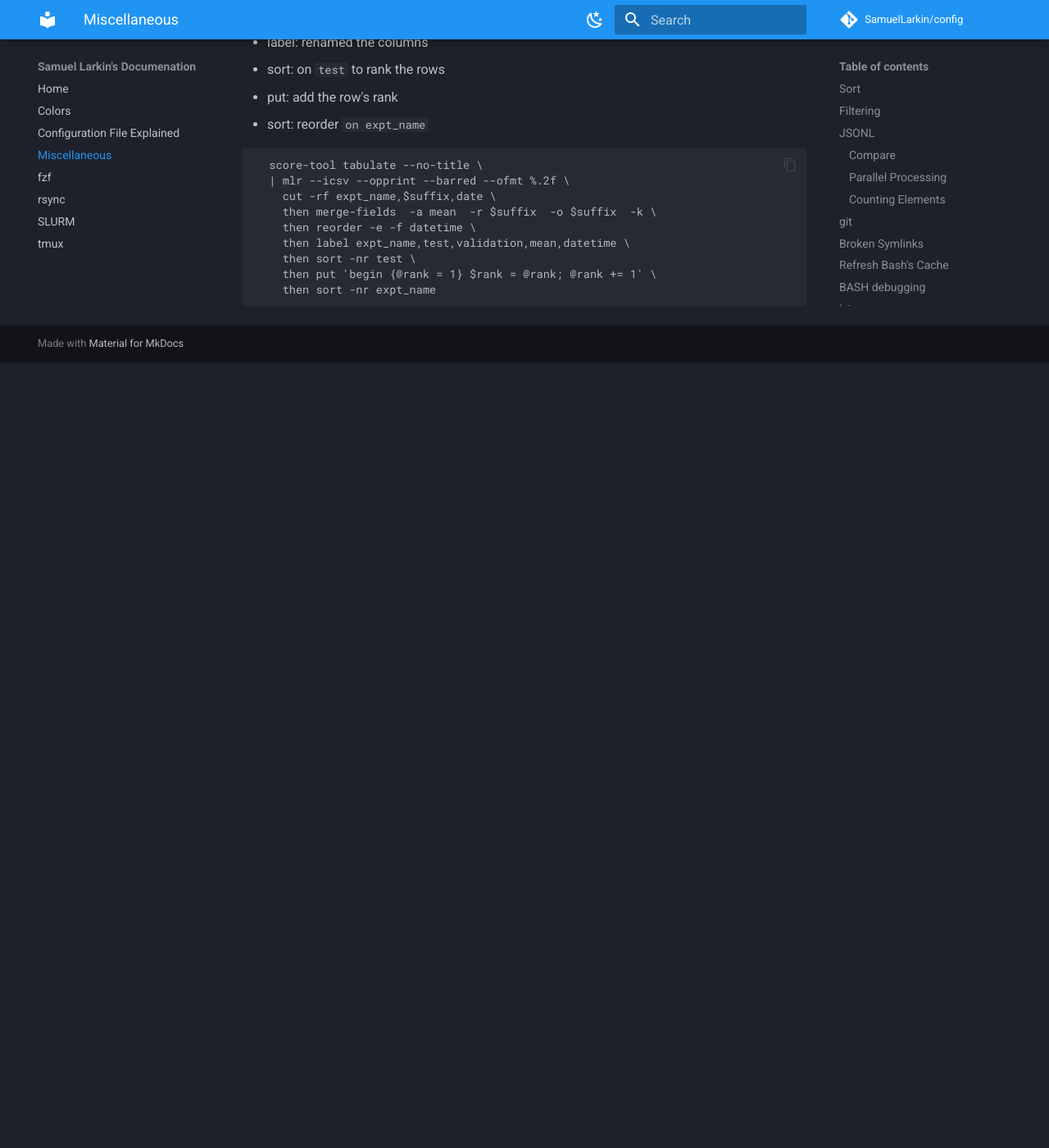
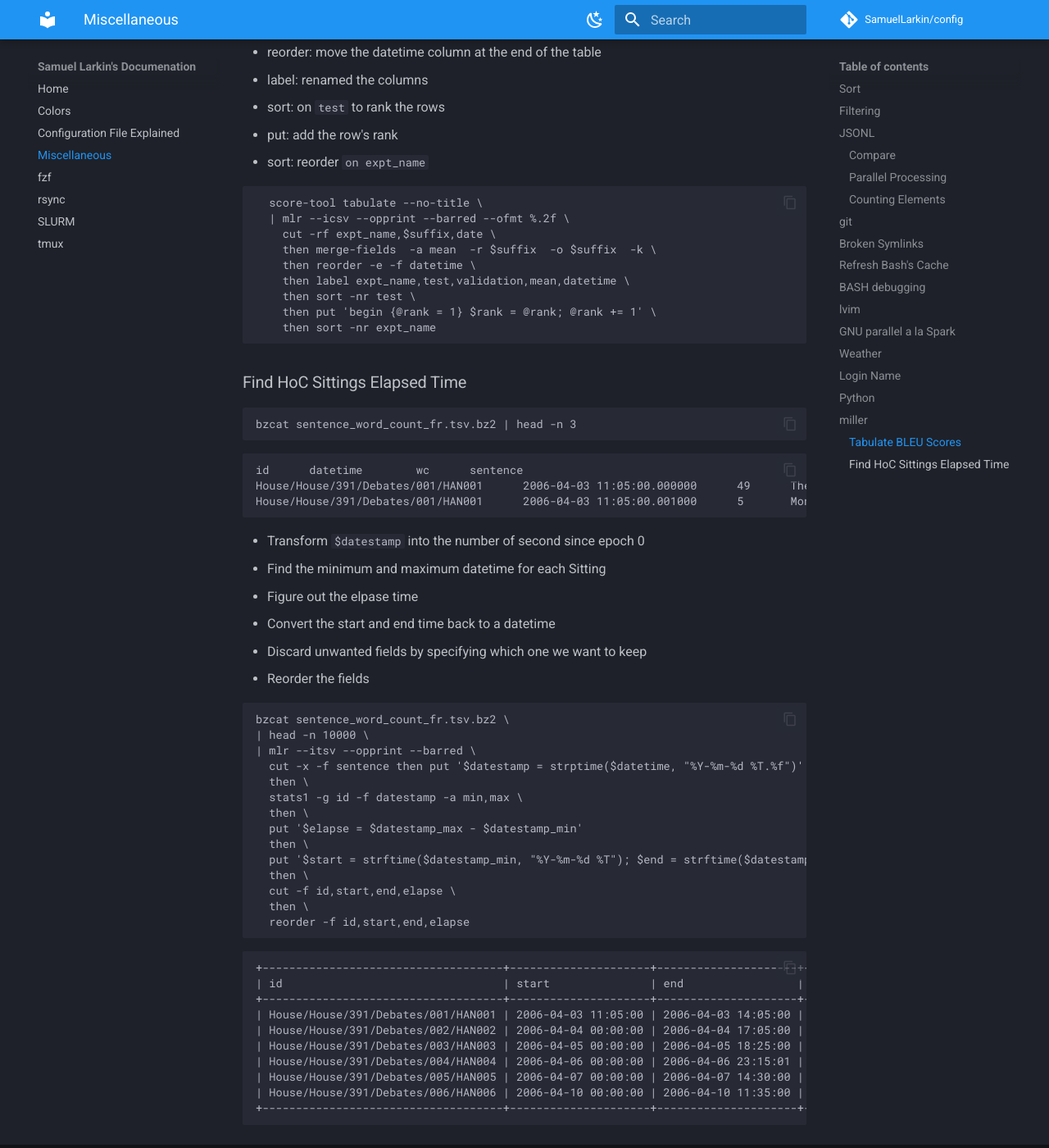
Before and after one commit to SamuelLarkin/config, an MkDocs documentation site: the page built from docs/doc.md, in a window 1280 px wide and 1400 px high, scrolled down 4374 px. Shown: the whole window at 82% size. Built offline with MkDocs 1.6.1 and Material for MkDocs 9.7.7, drawn with Linux system fonts in a browser that asks for light colours; comment, search, counter and statistics services are not loaded; the version menu is left out; before the commit the page ends 4816 px from its top, so only the background shows below that.

Commit message:
doc: Find HoC Sittings Elapsed Time

````diff
--- a/docs/doc.md
+++ b/docs/doc.md
@@ -185,6 +185,7 @@ PYTHONPROFILEIMPORTTIME=1 myscript.python
 
 ## miller
 
+### Tabulate BLEU Scores
 * Reading a csv dataframe
 * Write a nice table using bars
 * Print numbers with 2 decimal
@@ -207,3 +208,50 @@ PYTHONPROFILEIMPORTTIME=1 myscript.python
     then put 'begin {@rank = 1} $rank = @rank; @rank += 1' \
     then sort -nr expt_name
 ```
+
+### Find HoC Sittings Elapsed Time
+
+```sh
+bzcat sentence_word_count_fr.tsv.bz2 | head -n 3
+```
+```
+id      datetime        wc      sentence
+House/House/391/Debates/001/HAN001      2006-04-03 11:05:00.000000      49      The 38th Parliament ...
+House/House/391/Debates/001/HAN001      2006-04-03 11:05:00.001000      5       Monday, April 3, 2006
+```
+
+* Transform `$datestamp` into the number of second since epoch 0
+* Find the minimum and maximum datetime for each Sitting
+* Figure out the elpase time
+* Convert the start and end time back to a datetime
+* Discard unwanted fields by specifying which one we want to keep
+* Reorder the fields
+
+```sh
+bzcat sentence_word_count_fr.tsv.bz2 \
+| head -n 10000 \
+| mlr --itsv --opprint --barred \
+  cut -x -f sentence then put '$datestamp = strptime($datetime, "%Y-%m-%d %T.%f")' \
+  then \
+  stats1 -g id -f datestamp -a min,max \
+  then \
+  put '$elapse = $datestamp_max - $datestamp_min'
+  then \
+  put '$start = strftime($datestamp_min, "%Y-%m-%d %T"); $end = strftime($datestamp_max, "%Y-%m-%d %T")' \
+  then \
+  cut -f id,start,end,elapse \
+  then \
+  reorder -f id,start,end,elapse
+```
+```
++------------------------------------+---------------------+---------------------+--------------------+
+| id                                 | start               | end                 | elapse             |
++------------------------------------+---------------------+---------------------+--------------------+
+| House/House/391/Debates/001/HAN001 | 2006-04-03 11:05:00 | 2006-04-03 14:05:00 | 10800.12400007248  |
+| House/House/391/Debates/002/HAN002 | 2006-04-04 00:00:00 | 2006-04-04 17:05:00 | 61500.206000089645 |
+| House/House/391/Debates/003/HAN003 | 2006-04-05 00:00:00 | 2006-04-05 18:25:00 | 66300.73900008202  |
+| House/House/391/Debates/004/HAN004 | 2006-04-06 00:00:00 | 2006-04-06 23:15:01 | 83701.97799992561  |
+| House/House/391/Debates/005/HAN005 | 2006-04-07 00:00:00 | 2006-04-07 14:30:00 | 52200.70899987221  |
+| House/House/391/Debates/006/HAN006 | 2006-04-10 00:00:00 | 2006-04-10 11:35:00 | 41700.10199999809  |
++------------------------------------+---------------------+---------------------+--------------------+
+```
````
